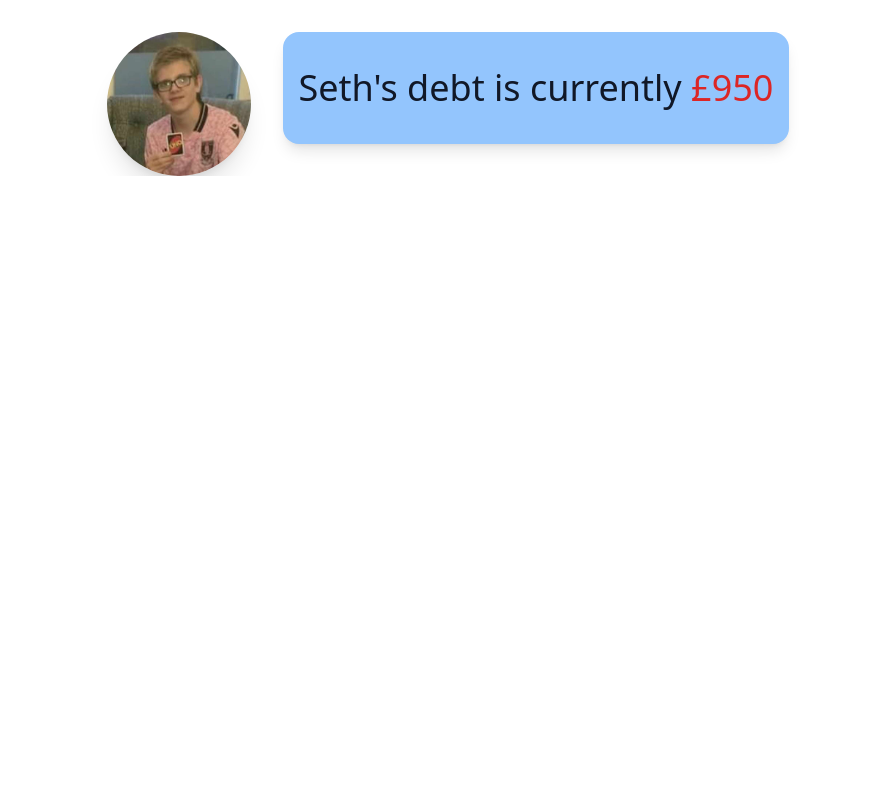
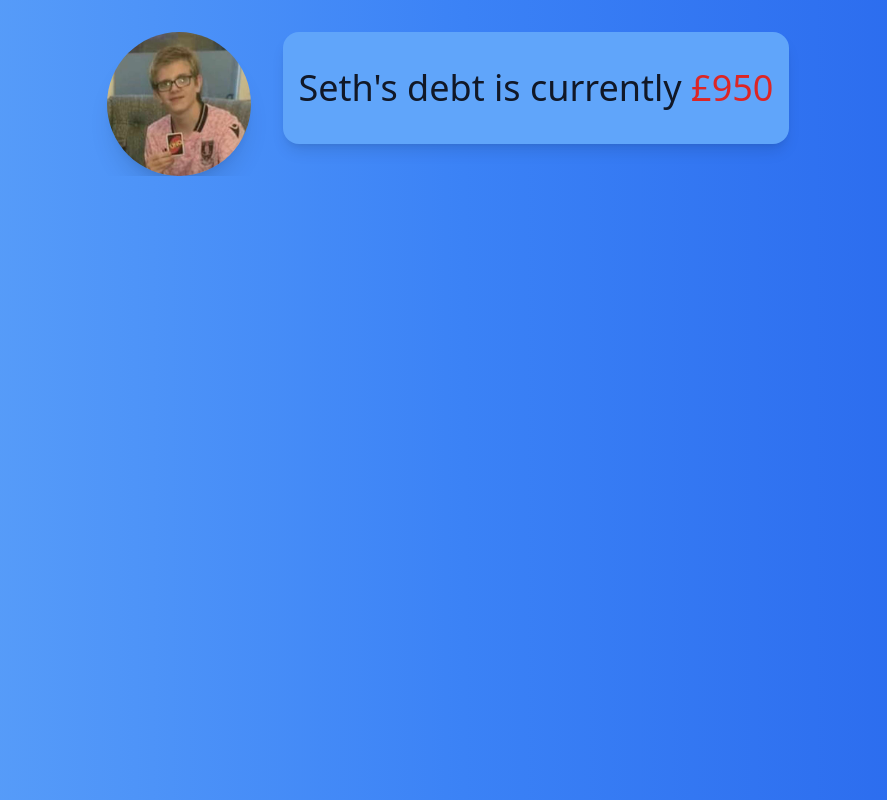
Before and after one commit to papawattu/sethdebt, a website: page public/index.html in a window 1280 px wide. Shown: the whole page, without its empty margins (176-1063 px from the left). Drawn offline with nearby package versions, Linux system fonts and the light colour scheme; files that its build step writes are made by us from their sources; a web font is replaced by a local one.

Commit message:
bg colour

```diff
--- a/public/index.html
+++ b/public/index.html
@@ -28,11 +28,13 @@
       })
     </script>
   </head>
-  <body>
+  <body
+    class="bg-gradient-to-r from-blue-400 via-blue-500 to-blue-600 h-screen"
+  >
     <div id="root" class="flex justify-center overflow-y-auto">
       <img src="img/seth1.jpg" class="h-36 w-36 rounded-full shadow-xl mt-8" />
       <div
-        class="text-gray-900 justify-center align-middle content-center bg-blue-300 text-4xl rounded-2xl p-4 shadow-lg m-8"
+        class="text-gray-900 justify-center align-middle content-center bg-blue-400 text-4xl rounded-2xl p-4 shadow-lg m-8"
       >
         Seth's debt is currently <span class="text-red-600">£950</span>
       </div>
```
